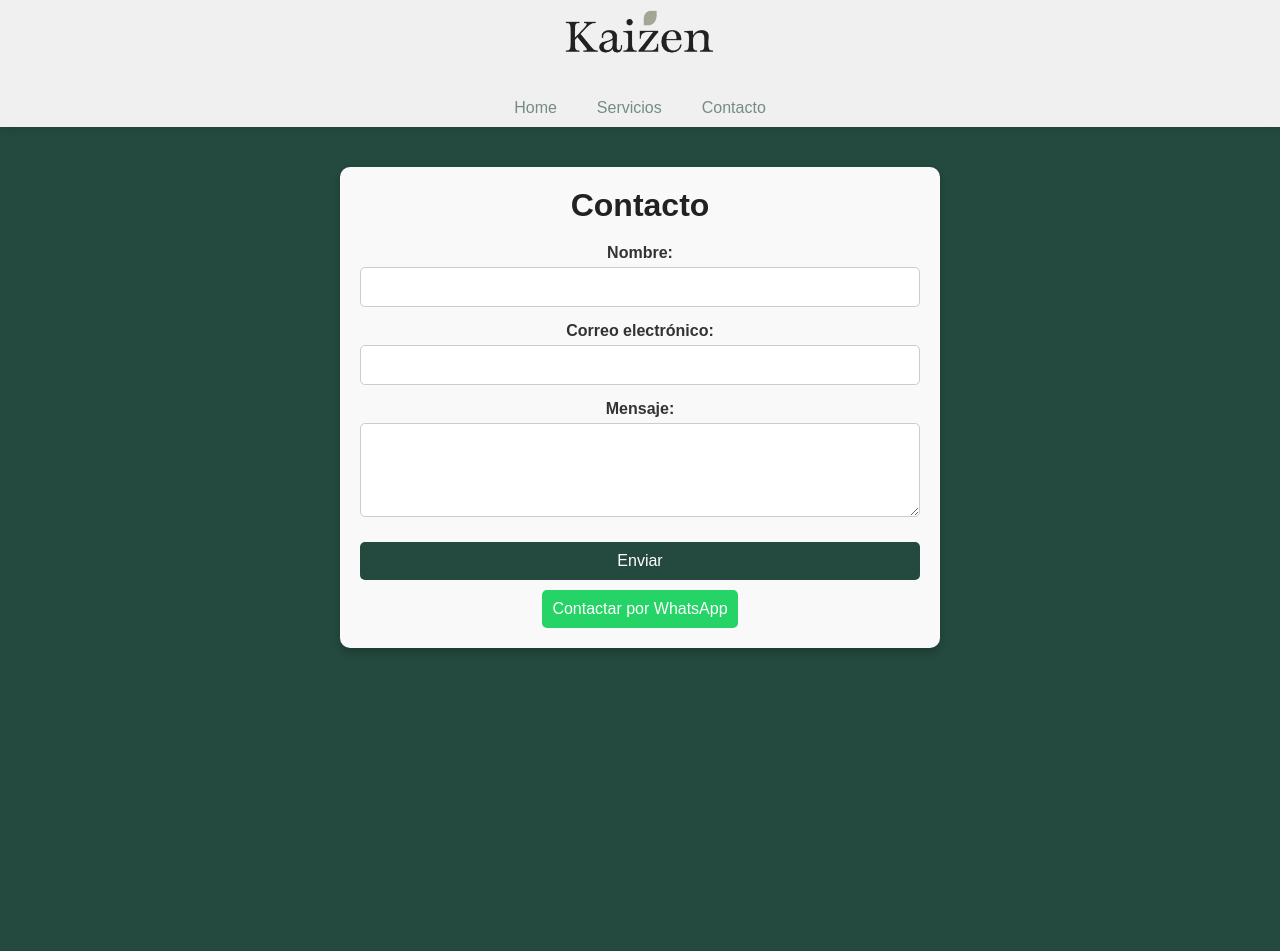
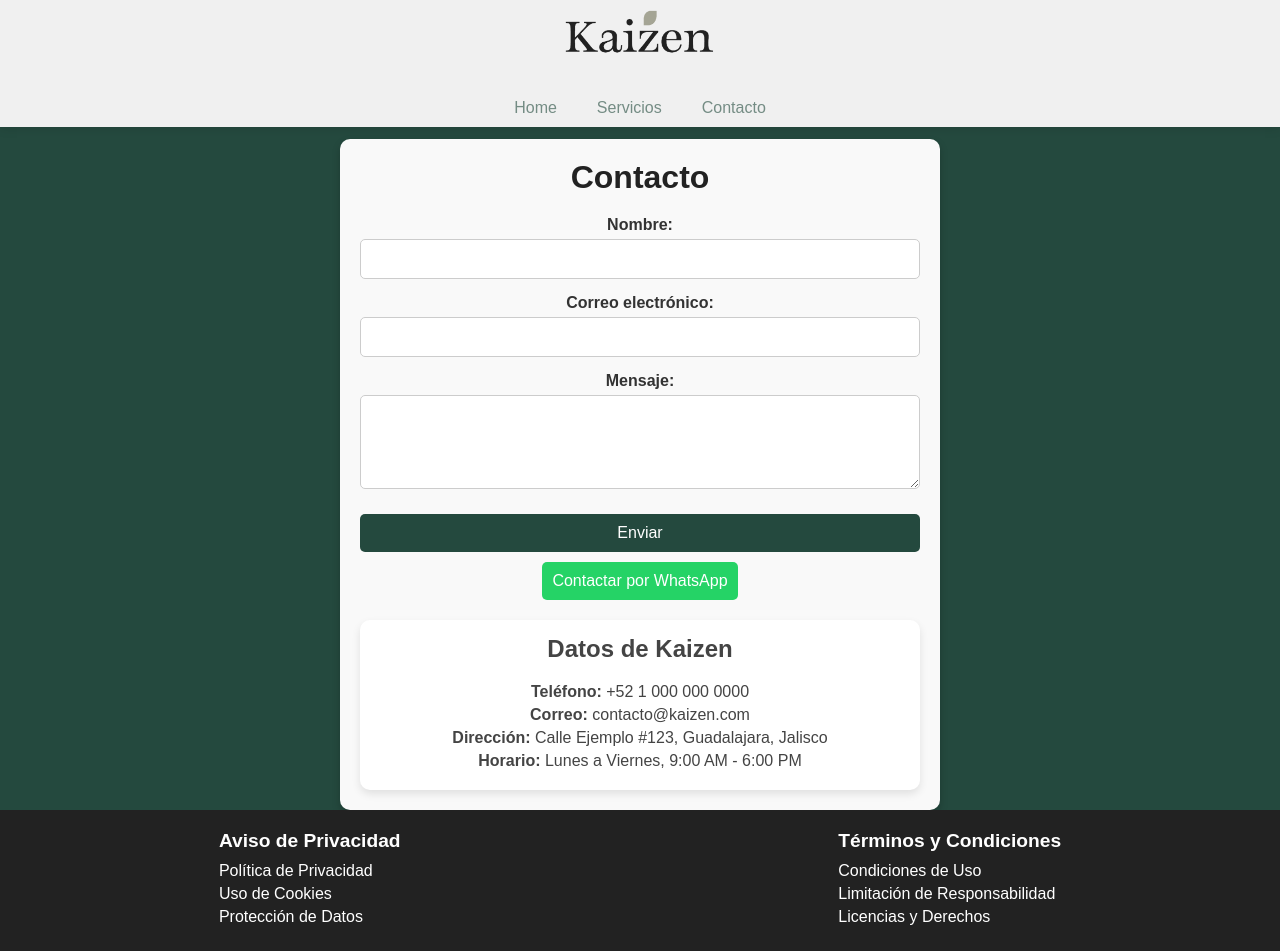
Before and after one commit to ElBuenParker/Kaizen, a React (Create React App) app: page /Contacto in a window 1280 px wide. Shown: the top 951 px of the page. Before the commit the page ends 800 px from the top, so only its background shows below. Built offline with nearby package versions, Linux system fonts and the light colour scheme.

Commit message:
footer added

```diff
--- a/src/App.jsx
+++ b/src/App.jsx
@@ -2,41 +2,35 @@
 
 import './App.css';
 import React from 'react';
-import { BrowserRouter as Router,Routes, Route, Navigate } from 'react-router-dom';
+import { BrowserRouter as Router, Routes, Route, Navigate } from 'react-router-dom';
 
 import Navbar from './components/Navbar.jsx'; // Ruta correcta para Navbar
-//Pages
+import Footer from './components/Footer.jsx'; // Importa el Footer
+// Pages
 import Home from './pages/Home';
 import Contacto from './pages/Contacto.jsx';
 import Servicios from './pages/Servicios.jsx';
-
-
 
 function App() {
   return (
     <>
       <div className="App">
-     <main className='inicio'>
-
+        <main className="inicio">
           <Router>
             <Navbar />
             <Routes>
-      <Route index element={<Home/>}/>
-            <Route path='/' element={<Home/>}/>
-            <Route path='/home' element={<Home/>}/>
-            <Route path='/Contacto' element={<Contacto/>}/>
-            <Route path='/Servicios' element={<Servicios/>}/>
-
-            <Route path='*' element={<Navigate replace to="/" />} />
+              <Route index element={<Home />} />
+              <Route path="/" element={<Home />} />
+              <Route path="/home" element={<Home />} />
+              <Route path="/Contacto" element={<Contacto />} />
+              <Route path="/Servicios" element={<Servicios />} />
+              <Route path="*" element={<Navigate replace to="/" />} />
             </Routes>
           </Router>
         </main>
+        <Footer /> {/* Agregado aquí */}
       </div>
-
-
     </>
-
-
   );
 }
 
--- /dev/null
+++ b/src/components/Footer.css
@@ -0,0 +1,46 @@
+.footer {
+    background-color: #222;
+    color: #fff;
+    padding: 20px 10px;
+    text-align: center;
+  }
+
+  .footer-content {
+    display: flex;
+    justify-content: space-around;
+    flex-wrap: wrap;
+    gap: 20px;
+  }
+
+  .footer-menu {
+    text-align: left;
+  }
+
+  .footer-menu h3 {
+    margin-bottom: 10px;
+    font-size: 1.2rem;
+  }
+
+  .footer-menu ul {
+    list-style: none;
+    padding: 0;
+  }
+
+  .footer-menu ul li {
+    margin: 5px 0;
+  }
+
+  .footer-menu ul li a {
+    color: #fff;
+    text-decoration: none;
+    transition: color 0.3s;
+  }
+
+  .footer-menu ul li a:hover {
+    color: #00bcd4;
+  }
+
+  .footer-copy {
+    margin-top: 20px;
+    font-size: 0.9rem;
+  }
--- /dev/null
+++ b/src/components/Footer.jsx
@@ -0,0 +1,30 @@
+import React from 'react';
+import './Footer.css'; // Archivo de estilos para el footer
+
+function Footer() {
+  return (
+    <footer className="footer">
+      <div className="footer-content">
+        <div className="footer-menu">
+          <h3>Aviso de Privacidad</h3>
+          <ul>
+            <li><a href="/privacidad">Política de Privacidad</a></li>
+            <li><a href="/cookies">Uso de Cookies</a></li>
+            <li><a href="/datos">Protección de Datos</a></li>
+          </ul>
+        </div>
+        <div className="footer-menu">
+          <h3>Términos y Condiciones</h3>
+          <ul>
+            <li><a href="/terminos">Condiciones de Uso</a></li>
+            <li><a href="/responsabilidad">Limitación de Responsabilidad</a></li>
+            <li><a href="/licencias">Licencias y Derechos</a></li>
+          </ul>
+        </div>
+      </div>
+      <p className="footer-copy">© 2024 Mi Empresa. Todos los derechos reservados.</p>
+    </footer>
+  );
+}
+
+export default Footer;
--- a/src/pages/Contacto.jsx
+++ b/src/pages/Contacto.jsx
@@ -1,5 +1,7 @@
-import React, { useState } from 'react';
-import '../styles/Contacto.css'; // Asegúrate de importar el archivo CSS
+import React, { useState, useEffect } from 'react';
+import '../styles/Contacto.css';
+import 'aos/dist/aos.css'; // Importa los estilos de AOS
+import AOS from 'aos'; // Importa la biblioteca AOS
 
 const Contacto = () => {
   const [formData, setFormData] = useState({
@@ -7,6 +9,10 @@ const Contacto = () => {
     correo: '',
     mensaje: '',
   });
+
+  useEffect(() => {
+    AOS.init({ duration: 1000 }); // Inicializa AOS con duración de animación
+  }, []);
 
   const handleChange = (e) => {
     const { name, value } = e.target;
@@ -23,10 +29,8 @@ const Contacto = () => {
   };
 
   const handleWhatsApp = () => {
-    const message = encodeURIComponent(
-      'Me gustaría obtener información de su servicio Kaizen.'
-    );
-    const phoneNumber = '5210000000000'; // Reemplaza con el número de teléfono con código internacional
+    const message = encodeURIComponent('Me gustaría obtener información de su servicio Kaizen.');
+    const phoneNumber = '5210000000000';
     const whatsappLink = `https://wa.me/${phoneNumber}?text=${message}`;
     window.open(whatsappLink, '_blank');
   };
@@ -74,6 +78,13 @@ const Contacto = () => {
         Contactar por WhatsApp
       </button>
 
+      <div className="datos-container" data-aos="fade-up">
+        <h2>Datos de Kaizen</h2>
+        <p><strong>Teléfono:</strong> +52 1 000 000 0000</p>
+        <p><strong>Correo:</strong> contacto@kaizen.com</p>
+        <p><strong>Dirección:</strong> Calle Ejemplo #123, Guadalajara, Jalisco</p>
+        <p><strong>Horario:</strong> Lunes a Viernes, 9:00 AM - 6:00 PM</p>
+      </div>
     </div>
   );
 };
--- a/src/styles/Contacto.css
+++ b/src/styles/Contacto.css
@@ -1,4 +1,3 @@
-/* src/components/Contacto.css */
 .contacto-container {
   background-color: #f9f9f9;
   padding: 20px;
@@ -7,11 +6,10 @@
   border-radius: 10px;
   box-shadow: 0 4px 8px rgba(0, 0, 0, 0.2);
   color: #333;
-    margin-top: 5vh;
+  margin-top: 1.5vh;
 }
 
-
-  h1 {
+h1, h2 {
   text-align: center;
   margin-bottom: 20px;
 }
@@ -54,8 +52,7 @@
   transition: background-color 0.3s;
 }
 
-  .btn-enviar:hover,
-  .btn-whatsapp:hover {
+.btn-enviar:hover {
   background-color: #1d3b2f;
 }
 
@@ -65,6 +62,20 @@
 
 .btn-whatsapp:hover {
   background-color: #1da851;
+}
+
+.datos-container {
+  margin-top: 20px;
+  background-color: #fff;
+  padding: 15px;
+  border-radius: 10px;
+  box-shadow: 0 4px 8px rgba(0, 0, 0, 0.1);
+  color: #444;
+}
+
+.datos-container p {
+  margin: 5px 0;
+  font-size: 1rem;
 }
 
 @media (max-width: 768px) {
```
Lines whose indentation alone changed are shown as unchanged.
